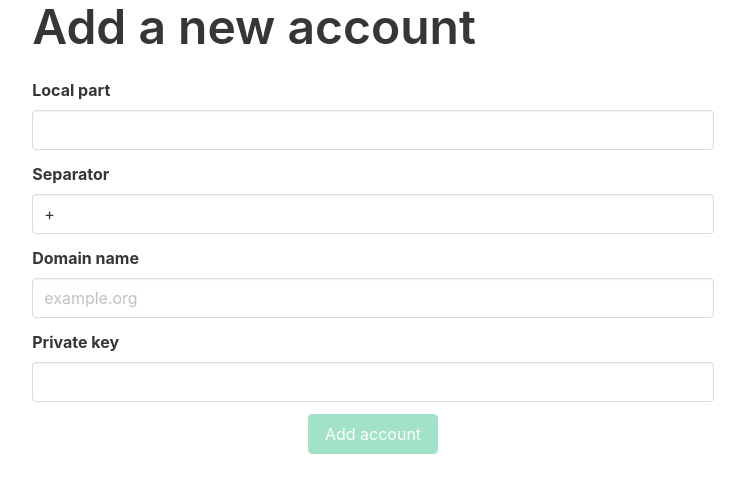
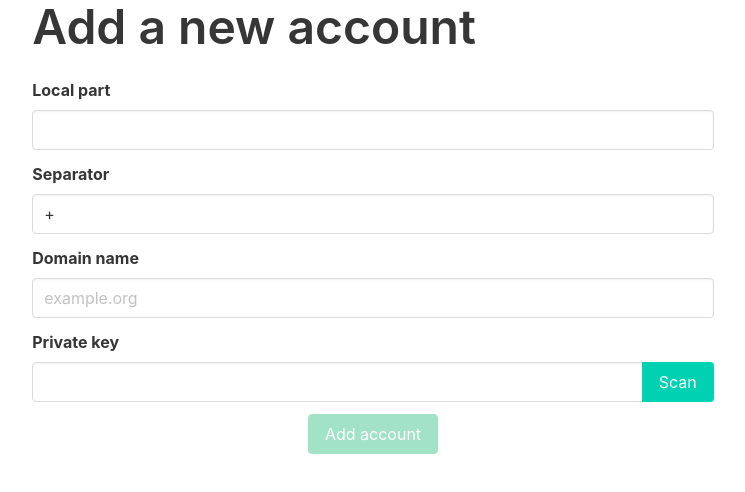
Before and after one commit to breard-r/sake-app, a Vue app: page /add-account in a window 1280 px wide. Shown: the top 492 px of the page, without its empty margins (267-1012 px from the left). Built offline with nearby package versions, Linux system fonts and the light colour scheme.

Commit message:
Add a QR code reader

```diff
--- a/package.json
+++ b/package.json
@@ -19,6 +19,7 @@
     "base32-encode": "^2.0.0",
     "bulma": "^0.9.4",
     "vue": "^3.3.4",
+    "vue-qrcode-reader": "^5.1.0",
     "vue-router": "^4.2.4"
   },
   "devDependencies": {
--- a/src/views/AddAccountView.vue
+++ b/src/views/AddAccountView.vue
@@ -2,6 +2,7 @@
 import { ref, computed } from 'vue';
 import { useRouter } from 'vue-router';
 import { useStorage } from '@vueuse/core'
+import { QrcodeStream } from 'vue-qrcode-reader'
 import { sha256 } from '@noble/hashes/sha256';
 import base32Encode from 'base32-encode';
 
@@ -60,6 +61,18 @@ const addAccount = () => {
 	}
 };
 
+// QR code reader
+const scanQrCode = ref(false);
+const showQrCodeScanner = (data) => {
+	scanQrCode.value = true;
+};
+const onQrCodeDetected = (result_list) => {
+	if (result_list.length >= 1) {
+		privateKey.value = result_list[0].rawValue;
+		scanQrCode.value = false;
+	}
+};
+
 // Cancel button
 const cancellDisabled = computed(() => {
 	return !accounts.value.length;
@@ -99,12 +112,16 @@ const resetErrorMessage = () => {
 			<input class="input" type="text" id="new-addr-domain" placeholder="example.org" v-model="domainName">
 		</div>
 	</div>
-	<div class="field">
-		<label class="label" for="new-addr-key">Private key</label>
-		<div class="control">
+	<label class="label" for="new-addr-key">Private key</label>
+	<div class="field has-addons">
+		<div class="control is-expanded">
 			<input class="input" type="text" id="new-addr-key" v-model="privateKey">
 		</div>
+		<p class="control">
+			<a class="button is-primary" @click="showQrCodeScanner">Scan</a>
+		</p>
 	</div>
+	<qrcode-stream v-if="scanQrCode" @detect="onQrCodeDetected"></qrcode-stream>
 	<div class="buttons is-centered">
 		<button class="button is-success" :disabled="addDisabled" @click="addAccount">Add account</button>
 		<button class="button is-light" v-if="!cancellDisabled" @click="toMainView">Cancel</button>
```
Also changed, not shown: 1 other file (tests, documents, lock files or other folders).
